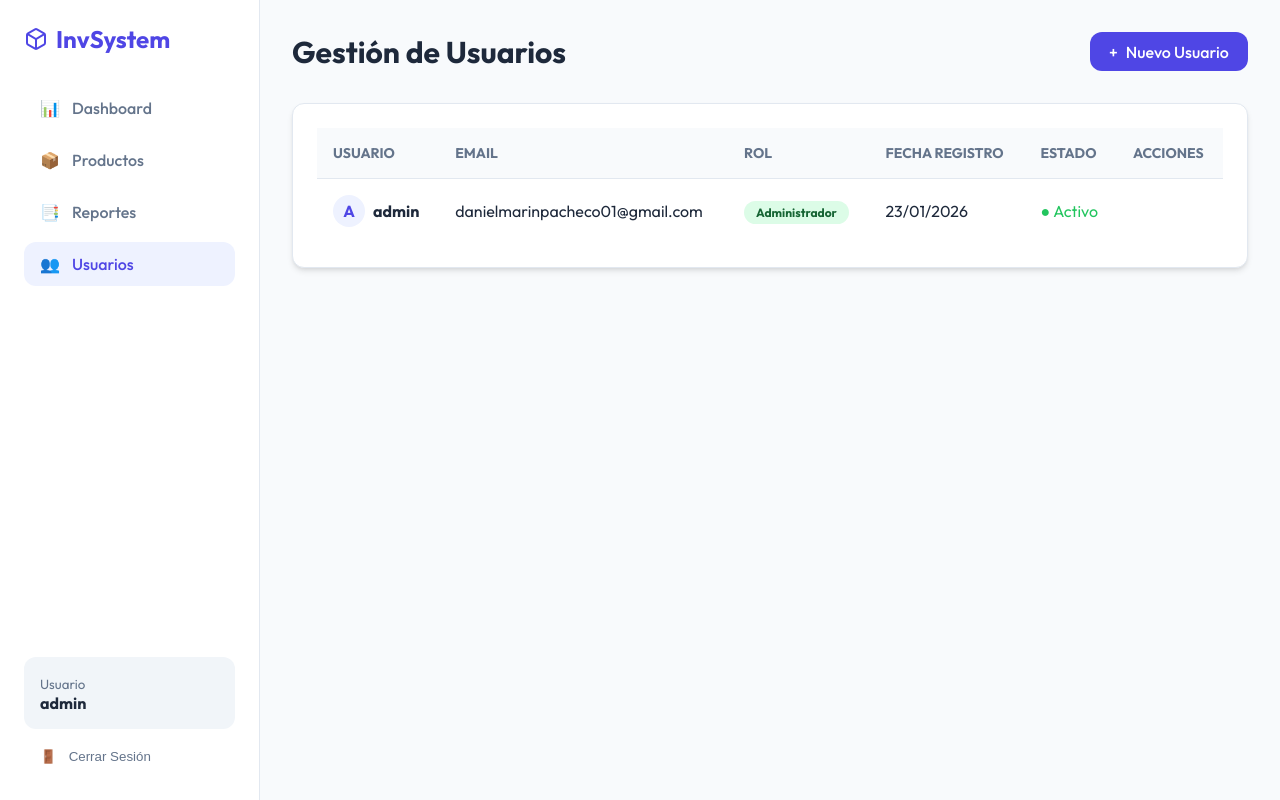
After one commit to DanielMarinSysDev/Proyecto-Electiva, a Django app: page /usuarios/ in a window 1280 px wide. The commit adds this page. Run offline with Django 5.2, Linux system fonts and the light colour scheme; a user stored in the database is signed in; data comes from the database, SQL or seed files in the repository.

Commit message:
feat: UX improvements, User Management, and PDF Export

```diff
--- a/sistema_inventario/inventario_web/core/templates/core/base.html
+++ b/sistema_inventario/inventario_web/core/templates/core/base.html
@@ -335,6 +335,14 @@
                     <span>📑</span> Reportes
                 </a>
             </li>
+            {% if user.is_superuser %}
+            <li class="nav-item">
+                <a href="{% url 'lista_usuarios' %}"
+                    class="nav-link {% if 'usuarios' in request.path %}active{% endif %}">
+                    <span>👥</span> Usuarios
+                </a>
+            </li>
+            {% endif %}
         </ul>
 
         <div style="margin-top: auto;">
@@ -358,6 +366,16 @@
     </nav>
 
     <main class="main-content">
+        {% if messages %}
+        <div style="margin-bottom: 1.5rem;">
+            {% for message in messages %}
+            <div class="alert {% if message.tags == 'error' %}alert-error{% else %}badge-success{% endif %}"
+                style="margin-bottom: 0.5rem; {% if message.tags == 'success' %}background-color: #dcfce7; color: #166534; padding: 1rem; border-radius: var(--radius);{% endif %}">
+                {{ message }}
+            </div>
+            {% endfor %}
+        </div>
+        {% endif %}
         {% block content %}
         {% endblock %}
     </main>
--- /dev/null
+++ b/sistema_inventario/inventario_web/core/templates/core/lista_usuarios.html
@@ -0,0 +1,67 @@
+{% extends 'core/base.html' %}
+
+{% block content %}
+<div class="header">
+    <h1 class="page-title">Gestión de Usuarios</h1>
+    <div style="display: flex; gap: 1rem;">
+        <a href="{% url 'crear_usuario' %}" class="btn btn-primary">
+            <span>+</span> Nuevo Usuario
+        </a>
+    </div>
+</div>
+
+<div class="card">
+    <div class="table-container">
+        <table class="table">
+            <thead>
+                <tr>
+                    <th>USUARIO</th>
+                    <th>EMAIL</th>
+                    <th>ROL</th>
+                    <th>FECHA REGISTRO</th>
+                    <th>ESTADO</th>
+                    <th>ACCIONES</th>
+                </tr>
+            </thead>
+            <tbody>
+                {% for u in usuarios %}
+                <tr>
+                    <td style="font-weight: 600;">
+                        <div style="display: flex; align-items: center; gap: 0.5rem;">
+                            <div
+                                style="width: 32px; height: 32px; background: #eef2ff; color: var(--primary); border-radius: 50%; display: flex; align-items: center; justify-content: center; font-weight: 700;">
+                                {{ u.username|make_list|first|upper }}
+                            </div>
+                            {{ u.username }}
+                        </div>
+                    </td>
+                    <td>{{ u.email|default:"-" }}</td>
+                    <td>
+                        {% if u.is_superuser %}
+                        <span class="badge badge-success">Administrador</span>
+                        {% else %}
+                        <span class="badge" style="background: #f1f5f9; color: var(--text-muted);">Staff</span>
+                        {% endif %}
+                    </td>
+                    <td>{{ u.date_joined|date:"d/m/Y" }}</td>
+                    <td>
+                        {% if u.is_active %}
+                        <span style="color: var(--success);">● Activo</span>
+                        {% else %}
+                        <span style="color: var(--danger);">● Inactivo</span>
+                        {% endif %}
+                    </td>
+                    <td>
+                        {% if not u.is_superuser and u != request.user %}
+                        <a href="{% url 'eliminar_usuario' u.pk %}" class="btn btn-outline"
+                            style="padding: 0.25rem 0.5rem; color: var(--danger); border-color: var(--danger);"
+                            title="Eliminar">🗑️</a>
+                        {% endif %}
+                    </td>
+                </tr>
+                {% endfor %}
+            </tbody>
+        </table>
+    </div>
+</div>
+{% endblock %}
--- a/sistema_inventario/inventario_web/core/urls.py
+++ b/sistema_inventario/inventario_web/core/urls.py
@@ -12,6 +12,12 @@ urlpatterns = [
     path('productos/movimiento/<int:pk>/', views.registrar_movimiento, name='registrar_movimiento'),
     path('reportes/', views.reportes, name='reportes'),
     path('reportes/exportar/', views.exportar_reporte, name='exportar_reporte'),
+    path('reportes/pdf/', views.exportar_pdf, name='exportar_pdf'),
+
+    # User Management
+    path('usuarios/', views.lista_usuarios, name='lista_usuarios'),
+    path('usuarios/nuevo/', views.crear_usuario, name='crear_usuario'),
+    path('usuarios/eliminar/<int:pk>/', views.eliminar_usuario, name='eliminar_usuario'),
 
     # Auth Views
     path('login/', auth_views.LoginView.as_view(template_name='core/login.html'), name='login'),
--- a/sistema_inventario/inventario_web/core/views.py
+++ b/sistema_inventario/inventario_web/core/views.py
@@ -1,4 +1,5 @@
 from django.shortcuts import render, redirect, get_object_or_404
+from django.contrib import messages
 from django.contrib.auth.decorators import login_required, permission_required
 from django.db.models import Sum, F
 from django.db import models
@@ -40,7 +41,15 @@ def lista_productos(request):
     if query:
         productos = productos.filter(models.Q(nombre__icontains=query) | models.Q(sku__icontains=query))
 
-    return render(request, 'core/lista_productos.html', {'productos': productos})
+    # Calculate Total Inventory Value
+    valor_inventario = productos.aggregate(
+        valor=Sum(F('precio') * F('cantidad'), output_field=models.DecimalField())
+    )['valor'] or 0
+
+    return render(request, 'core/lista_productos.html', {
+        'productos': productos,
+        'valor_inventario': valor_inventario
+    })
 
 @login_required
 @permission_required('core.add_producto')
@@ -55,6 +64,7 @@ def crear_producto(request):
                 tipo='CREACION',
                 cantidad=producto.cantidad
             )
+            messages.success(request, f'Producto "{producto.nombre}" creado correctamente.')
             return redirect('lista_productos')
     else:
         form = ProductoForm()
@@ -74,6 +84,7 @@ def editar_producto(request, pk):
                 tipo='EDICION',
                 cantidad=0 # No changed stock, just details
             )
+            messages.success(request, f'Producto "{producto.nombre}" actualizado correctamente.')
             return redirect('lista_productos')
     else:
         form = ProductoForm(instance=producto)
@@ -90,7 +101,9 @@ def eliminar_producto(request, pk):
             tipo='ELIMINACION',
             cantidad=producto.cantidad
         )
+        nombre = producto.nombre
         producto.delete()
+        messages.success(request, f'Producto "{nombre}" eliminado correctamente.')
         return redirect('lista_productos')
     return render(request, 'core/confirmar_eliminar.html', {'producto': producto})
 
@@ -110,9 +123,11 @@ def registrar_movimiento(request, pk):
 
             if tipo == 'ENTRADA':
                 producto.cantidad += cantidad
+                messages.success(request, f'Entrada de {cantidad} unidades registrada.')
             elif tipo == 'SALIDA':
                 if producto.cantidad >= cantidad:
                     producto.cantidad -= cantidad
+                    messages.success(request, f'Salida de {cantidad} unidades registrada.')
                 else:
                     form.add_error('cantidad', 'No hay suficiente stock.')
                     return render(request, 'core/form_movimiento.html', {'form': form, 'producto': producto})
@@ -142,3 +157,65 @@ def exportar_reporte(request):
         writer.writerow([p.sku, p.nombre, p.categoria, p.precio, p.cantidad])
 
     return response
+
+# --- USERS MANAGEMENT (Admin Only) ---
+from django.contrib.auth.models import User
+from django.contrib.auth.forms import UserCreationForm
+
+@login_required
+@permission_required('auth.view_user', raise_exception=True)
+def lista_usuarios(request):
+    usuarios = User.objects.all().order_by('date_joined')
+    return render(request, 'core/lista_usuarios.html', {'usuarios': usuarios})
+
+@login_required
+@permission_required('auth.add_user', raise_exception=True)
+def crear_usuario(request):
+    if request.method == 'POST':
+        form = UserCreationForm(request.POST)
+        if form.is_valid():
+            user = form.save()
+            messages.success(request, f'Usuario "{user.username}" creado exitosamente.')
+            return redirect('lista_usuarios')
+    else:
+        form = UserCreationForm()
+    return render(request, 'core/form_usuario.html', {'form': form, 'titulo': 'Nuevo Usuario'})
+
+@login_required
+@permission_required('auth.delete_user', raise_exception=True)
+def eliminar_usuario(request, pk):
+    usuario = get_object_or_404(User, pk=pk)
+    if usuario.is_superuser:
+        messages.error(request, 'No puedes eliminar a un superusuario.')
+        return redirect('lista_usuarios')
+
+    if request.method == 'POST':
+        nombre = usuario.username
+        usuario.delete()
+        messages.success(request, f'Usuario "{nombre}" eliminado.')
+        return redirect('lista_usuarios')
+
+    return render(request, 'core/confirmar_eliminar.html', {'producto': usuario, 'titulo': f'Eliminar Usuario {usuario.username}'})
+
+# --- PDF GENERATION ---
+from django.template.loader import get_template
+from xhtml2pdf import pisa
+from django.http import HttpResponse
+
+@login_required
+def exportar_pdf(request):
+    productos = Producto.objects.all()
+    template_path = 'core/reporte_pdf.html'
+    context = {'productos': productos, 'fecha': timezone.now()}
+    response = HttpResponse(content_type='application/pdf')
+    response['Content-Disposition'] = f'attachment; filename="inventario_{timezone.now().date()}.pdf"'
+
+    template = get_template(template_path)
+    html = template.render(context)
+
+    pisa_status = pisa.CreatePDF(
+       html, dest=response)
+
+    if pisa_status.err:
+       return HttpResponse('Error al generar PDF <pre>' + html + '</pre>')
+    return response
--- a/sistema_inventario/inventario_web/requirements.txt
+++ b/sistema_inventario/inventario_web/requirements.txt
@@ -7,3 +7,4 @@ psycopg2-binary
 dj-database-url
 whitenoise
 gunicorn
+xhtml2pdf
```
Also changed, not shown: sistema_inventario/inventario_web/core/templates/core/form_usuario.html (added, +46 -0 lines), sistema_inventario/inventario_web/core/templates/core/lista_productos.html (+13 -2 lines), sistema_inventario/inventario_web/core/templates/core/reporte_pdf.html (added, +82 -0 lines), sistema_inventario/inventario_web/core/templates/core/reportes.html (+8 -3 lines).
